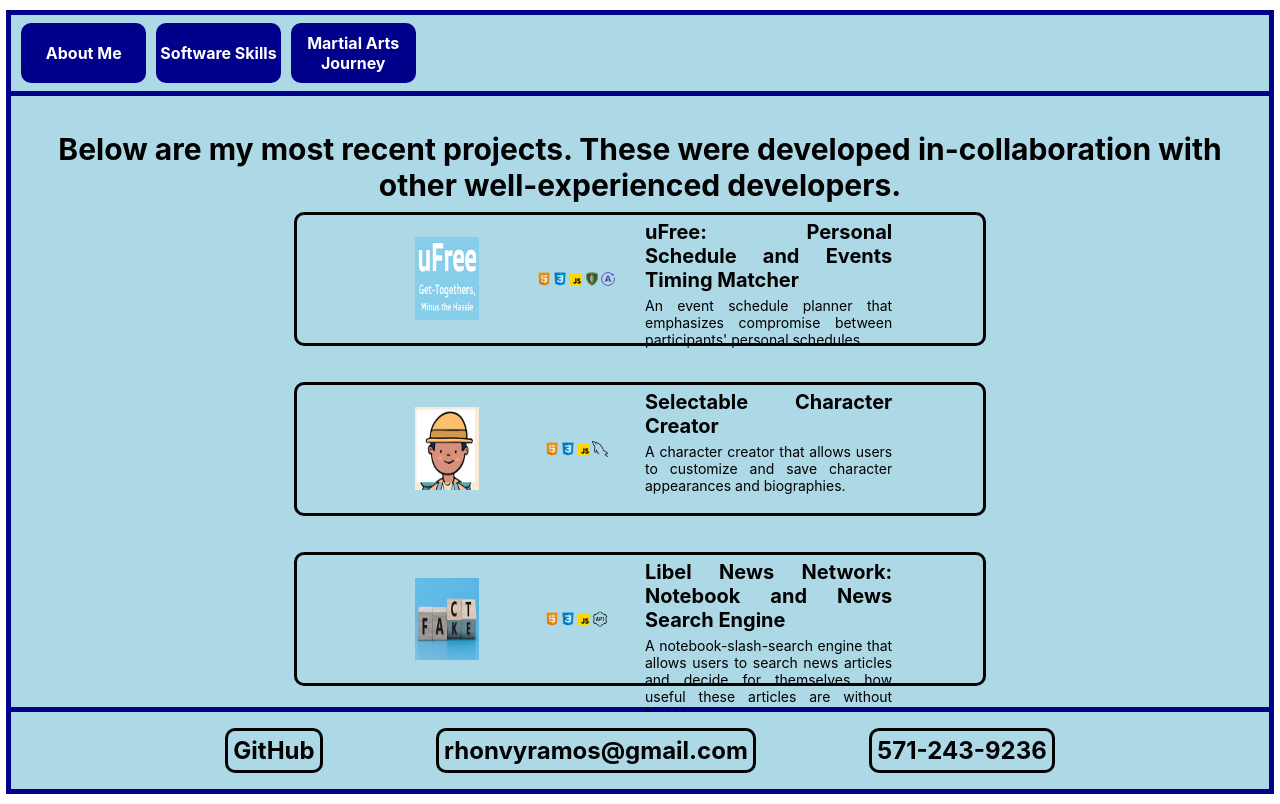
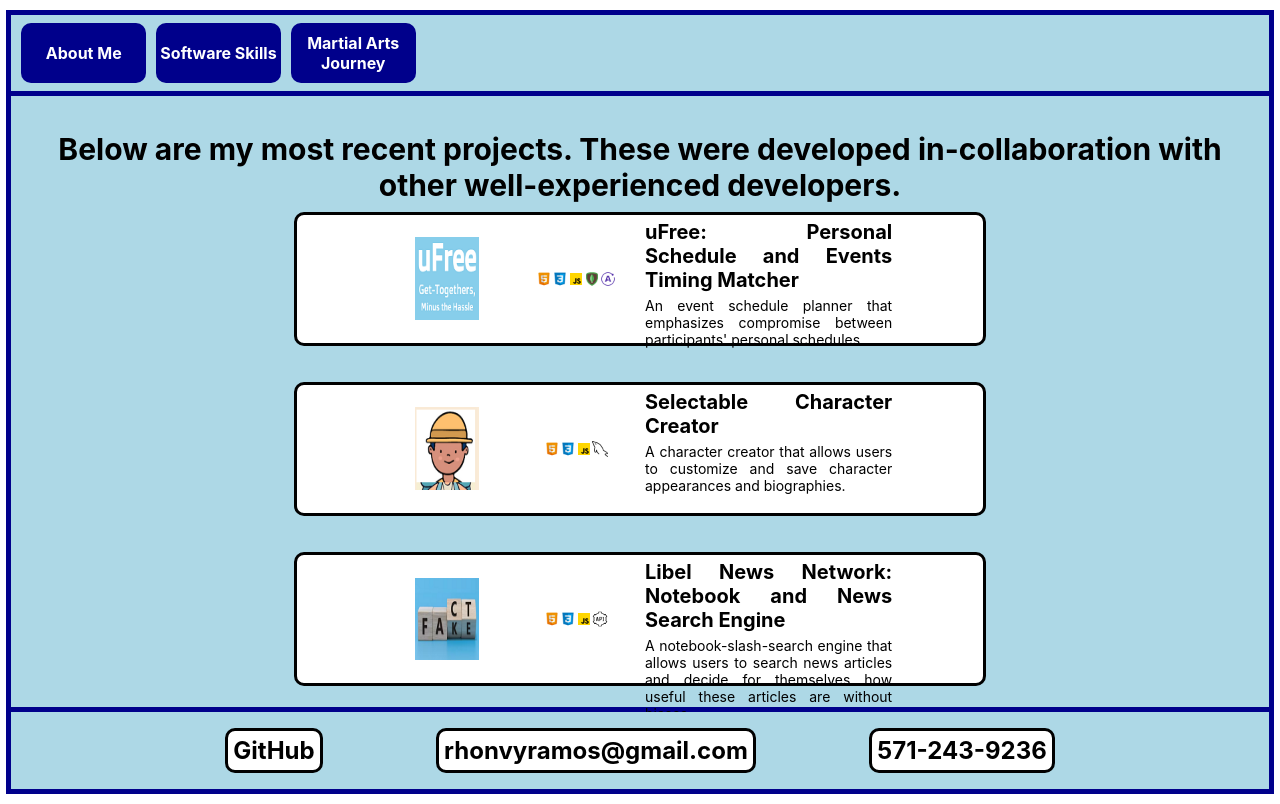
Before and after one commit to rhonvyramos/resume-portfolio-overdone, a React (Create React App) app: page /software in a window 1280 px wide. Built offline with nearby package versions, Linux system fonts and the light colour scheme.

Commit message:
white background added for some elements

```diff
--- a/src/assets/martialarts.css
+++ b/src/assets/martialarts.css
@@ -1,8 +1,6 @@
 #page_martialarts {
     height: calc(100% - 10px);
     width: calc(100% - 10px);
-
-    background-color: yellow;
 
     display: flex;
     flex-direction: row;
--- a/src/assets/software.css
+++ b/src/assets/software.css
@@ -48,6 +48,8 @@
 
     text-decoration: none;
     color: inherit;
+
+    background-color: white;
 }
 
 #software_projects a:hover {
--- a/src/components/ContactBar/index.css
+++ b/src/components/ContactBar/index.css
@@ -26,6 +26,7 @@
     transition: box-shadow 0.3s ease-in, transform 0.3s ease-in;
 
     color:black;
+    background-color: white;
 }
 
 #contact_elements a {
```
